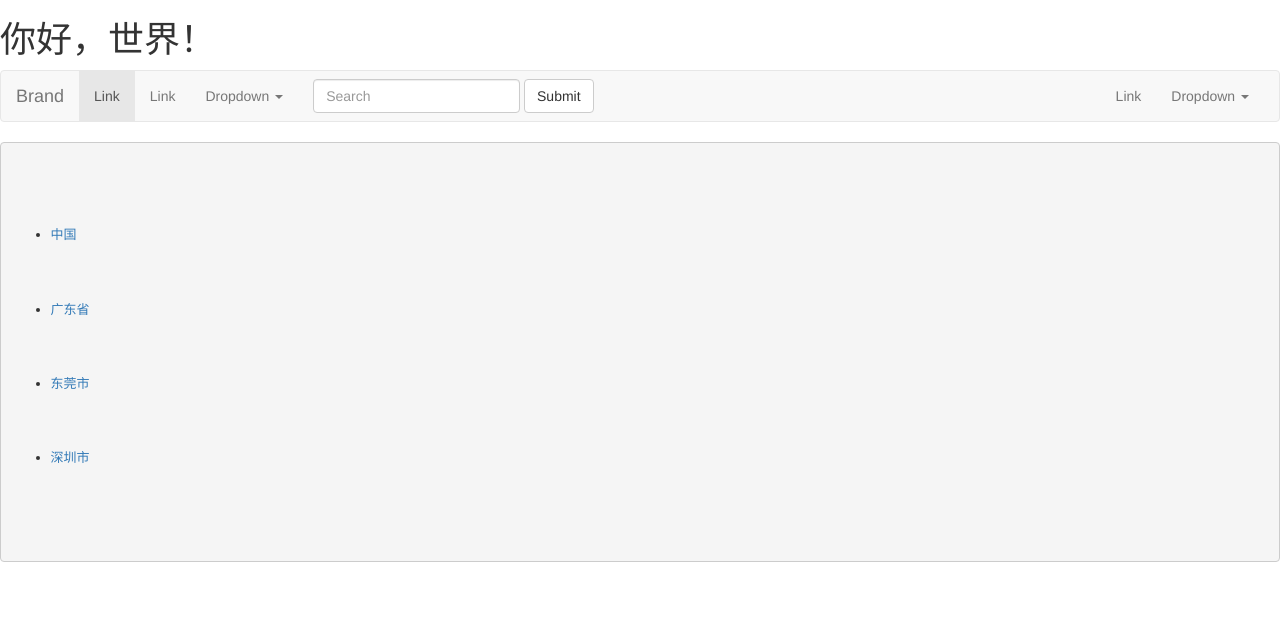
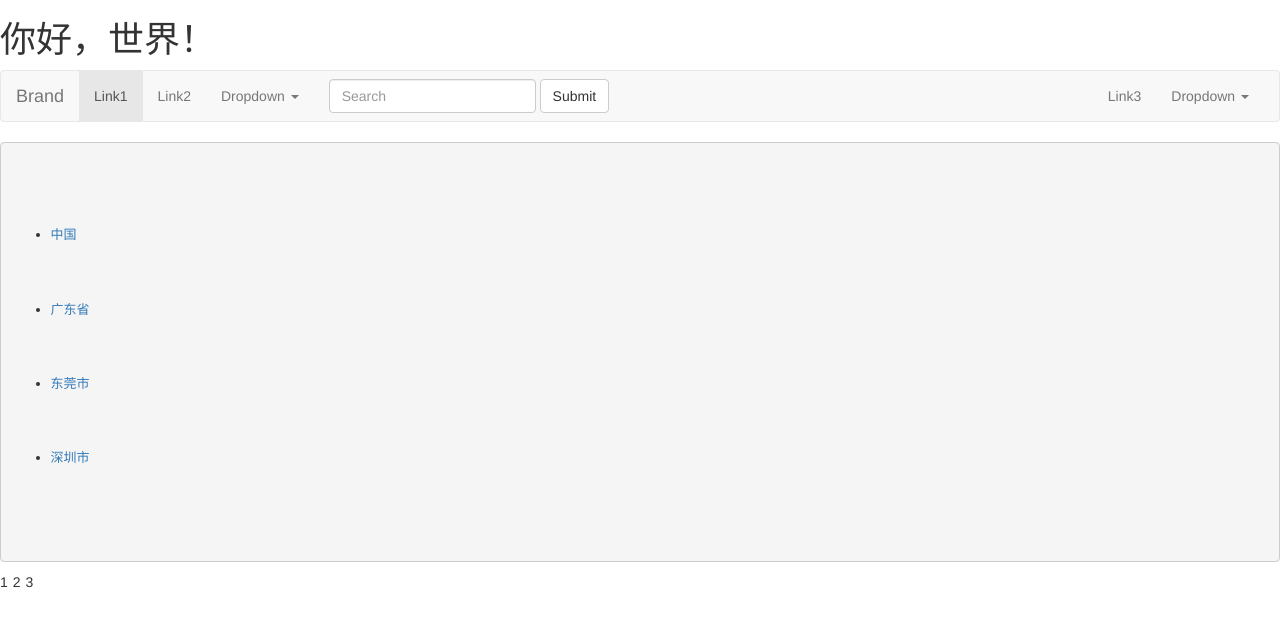
Before and after one commit to saulshao/studymes, a Django app: page /factory/ in a window 1280 px wide. Shown: the top 627 px of the page. Run offline with Django 3.2, Linux system fonts and the light colour scheme; data comes from the database, SQL or seed files in the repository; some libraries are stand-ins or nearby versions.

Commit message:
confirm the change

```diff
--- a/factory/templates/includes/bottom.html
+++ b/factory/templates/includes/bottom.html
@@ -0,0 +1,5 @@
+<div class="btn-toolbar" role="toolbar" aria-label="abc">
+  <div class="btn-group" role="group" aria-label="...">1</div>
+  <div class="btn-group" role="group" aria-label="...">2</div>
+  <div class="btn-group" role="group" aria-label="...">3</div>
+</div>
--- a/factory/templates/includes/nav.html
+++ b/factory/templates/includes/nav.html
@@ -15,8 +14,8 @@
     <!-- Collect the nav links, forms, and other content for toggling -->
     <div class="collapse navbar-collapse" id="bs-example-navbar-collapse-1">
       <ul class="nav navbar-nav">
-        <li class="active"><a href="#">Link <span class="sr-only">(current)</span></a></li>
-        <li><a href="#">Link</a></li>
+        <li class="active"><a href="#">Link1 <span class="sr-only">(current)</span></a></li>
+        <li><a href="#">Link2</a></li>
         <li class="dropdown">
           <a href="#" class="dropdown-toggle" data-toggle="dropdown" role="button" aria-haspopup="true" aria-expanded="false">Dropdown <span class="caret"></span></a>
           <ul class="dropdown-menu">
@@ -37,7 +36,7 @@
         <button type="submit" class="btn btn-default">Submit</button>
       </form>
       <ul class="nav navbar-nav navbar-right">
-        <li><a href="#">Link</a></li>
+        <li><a href="#">Link3</a></li>
         <li class="dropdown">
           <a href="#" class="dropdown-toggle" data-toggle="dropdown" role="button" aria-haspopup="true" aria-expanded="false">Dropdown <span class="caret"></span></a>
           <ul class="dropdown-menu">
--- a/factory/views.py
+++ b/factory/views.py
@@ -5,9 +5,6 @@ from django.http import HttpResponse
 from django.shortcuts import get_object_or_404, render_to_response
 from .models import *
 
-def region_view(request):
-    return render_to_response('factory/templates/region.html', {'subregions':Region.objects.filter(parent = None)})
-
 def index(request):
     #return HttpResponse("Hello, world. You're at the factory index.")
     return  render_to_response('region.html', {"subregions":Region.objects.filter(parent = None)})
--- a/studymes/settings.py
+++ b/studymes/settings.py
@@ -61,6 +61,7 @@ TEMPLATES = [
         'DIRS': [],
         'APP_DIRS': True,
         'OPTIONS': {
+            'debug': True,
             'context_processors': [
                 'django.template.context_processors.debug',
                 'django.template.context_processors.request',
```
Also changed, not shown: other parts of factory/templates/includes/nav.html (+0 -1 lines).
